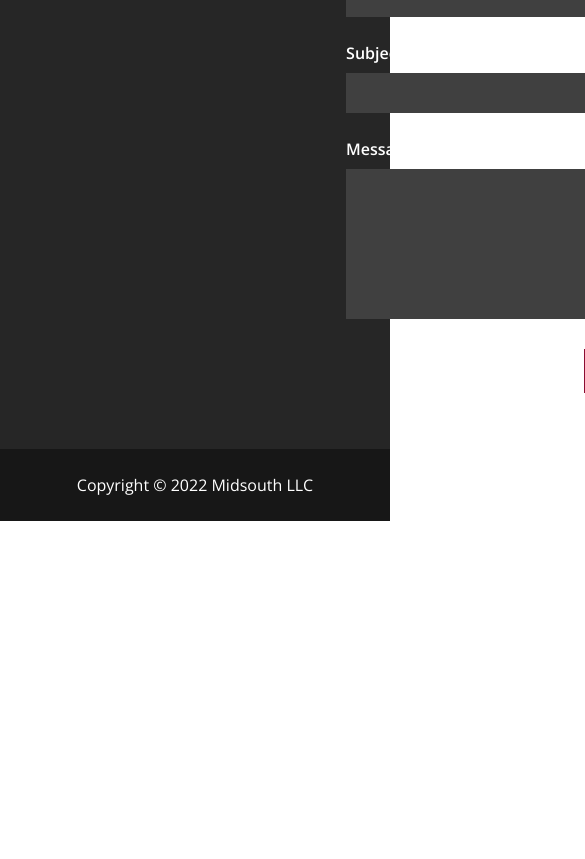
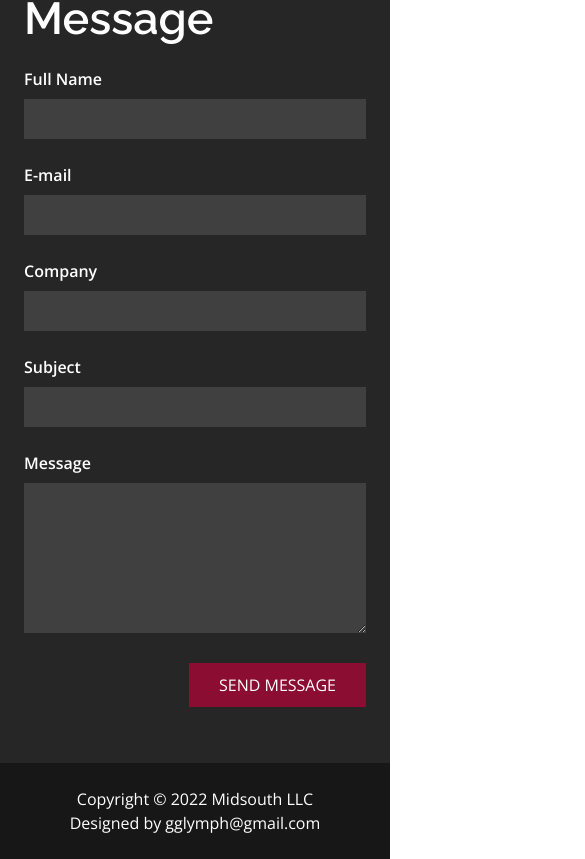
Before and after one commit to gglymph/midsouth-llc, an Angular app: page / in a window 390 px wide. Shown: the part 6017-6876 px from the top of the page, 585 px wide, since content can reach past the window. Before the commit the page ends 6538 px from the top, so only its background shows below. Built offline with nearby package versions, Linux system fonts and the light colour scheme.

Commit message:
Mobile Sizing Issue

```diff
--- a/src/app/app.component.html
+++ b/src/app/app.component.html
@@ -6,5 +6,6 @@
     <app-main-content></app-main-content>
 </div>
 <div class="text-center p-6 bg-neutral-900 text-white">
-    Copyright &copy; 2022 Midsouth LLC
+    Copyright &copy; 2022 Midsouth LLC<br />
+    Designed by gglymph@gmail.com
 </div>
--- a/src/app/main-content/main-content.component.html
+++ b/src/app/main-content/main-content.component.html
@@ -100,7 +100,7 @@
   </div>
   <div class="lg:container sm:px-6 lg:px-96">
 
-    <div class="grid grid-flow-col auto-cols-max">
+    <div class="grid lg:grid-flow-col lg:auto-cols-max">
       <div class="mt-8 lg:w-[500px]">
         <h2>Contacts</h2>
         <div class="flex mb-4 text-lg">
```
